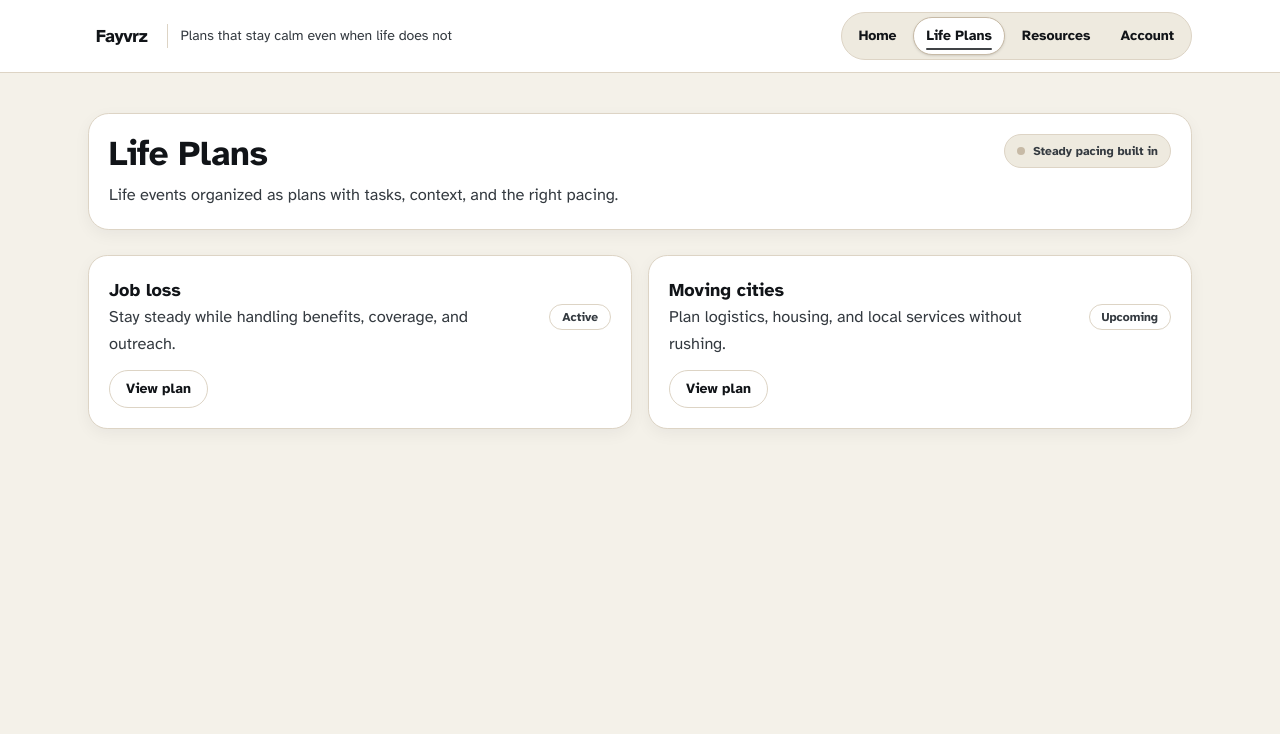
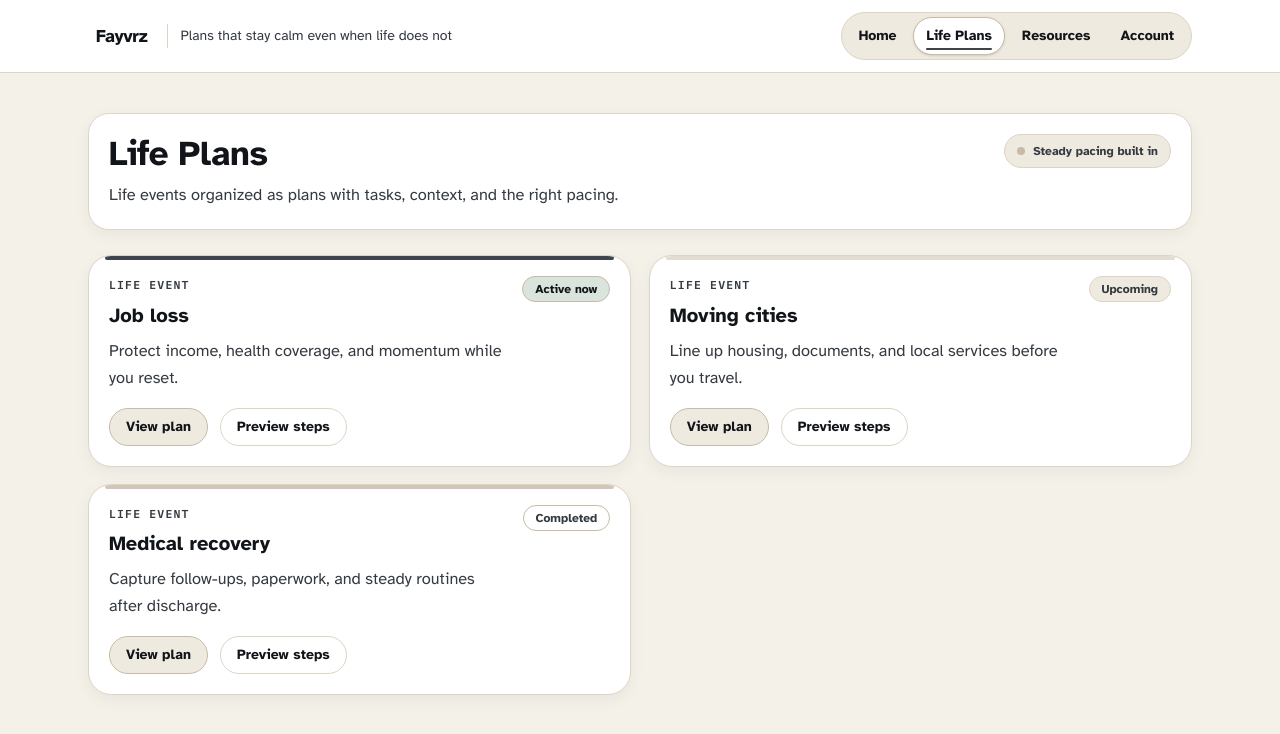
Before and after one commit to bigwest1/fayvrz_rep, a Next.js app: page /life-plans in a window 1280 px wide. Shown: the top 734 px of the page. Built offline with nearby package versions, Linux system fonts and the light colour scheme.

Commit message:
feat: add life event and task card components

```diff
--- a/src/app/(app)/life-plans/page.tsx
+++ b/src/app/(app)/life-plans/page.tsx
@@ -1,17 +1,30 @@
-import Link from "next/link";
 import { AppShell } from "@/components/layout/AppShell";
+import { LifeEventCard, type LifeEventStatus } from "@/components/life-events/LifeEventCard";
 
-const placeholderPlans = [
+type Plan = {
+  title: string;
+  status: LifeEventStatus;
+  context: string;
+  href: string;
+};
+
+const plans: Plan[] = [
   {
     title: "Job loss",
-    status: "Active",
-    summary: "Stay steady while handling benefits, coverage, and outreach.",
+    status: "active",
+    context: "Protect income, health coverage, and momentum while you reset.",
     href: "/life-plans/example",
   },
   {
     title: "Moving cities",
-    status: "Upcoming",
-    summary: "Plan logistics, housing, and local services without rushing.",
+    status: "upcoming",
+    context: "Line up housing, documents, and local services before you travel.",
+    href: "/life-plans",
+  },
+  {
+    title: "Medical recovery",
+    status: "completed",
+    context: "Capture follow-ups, paperwork, and steady routines after discharge.",
     href: "/life-plans",
   },
 ];
@@ -23,30 +36,16 @@ export default function LifePlansPage() {
       title="Life Plans"
       description="Life events organized as plans with tasks, context, and the right pacing."
     >
-      <section className="grid gap-4 md:grid-cols-2">
-        {placeholderPlans.map((plan) => (
-          <article
+      <section className="grid gap-[var(--space-md)] md:grid-cols-2">
+        {plans.map((plan) => (
+          <LifeEventCard
             key={plan.title}
-            className="card space-y-3 p-5 transition-colors hover:border-[color:var(--color-border-strong)]"
-          >
-            <div className="flex items-center justify-between gap-3">
-              <div>
-                <h2 className="text-lg font-semibold text-[color:var(--color-text)]">
-                  {plan.title}
-                </h2>
-                <p className="type-body">{plan.summary}</p>
-              </div>
-              <span className="rounded-full border border-[color:var(--color-border)] px-3 py-1 text-xs font-semibold text-[color:var(--color-text-muted)]">
-                {plan.status}
-              </span>
-            </div>
-            <Link
-              href={plan.href}
-              className="inline-flex items-center justify-center rounded-full border border-[color:var(--color-border)] px-4 py-2 text-sm font-semibold text-[color:var(--color-text)] transition-colors hover:border-[color:var(--color-border-strong)] hover:bg-[color:var(--color-surface-muted)]"
-            >
-              View plan
-            </Link>
-          </article>
+            title={plan.title}
+            status={plan.status}
+            context={plan.context}
+            primaryAction={{ label: "View plan", href: plan.href }}
+            secondaryAction={{ label: "Preview steps", href: plan.href }}
+          />
         ))}
       </section>
     </AppShell>
--- /dev/null
+++ b/src/components/life-events/LifeEventCard.tsx
@@ -0,0 +1,90 @@
+import Link from "next/link";
+
+export type LifeEventStatus = "upcoming" | "active" | "completed";
+
+type CardAction = {
+  label: string;
+  href: string;
+};
+
+type LifeEventCardProps = {
+  title: string;
+  context: string;
+  status: LifeEventStatus;
+  primaryAction: CardAction;
+  secondaryAction?: CardAction;
+};
+
+const statusLabel: Record<LifeEventStatus, string> = {
+  upcoming: "Upcoming",
+  active: "Active now",
+  completed: "Completed",
+};
+
+const statusAccent: Record<LifeEventStatus, string> = {
+  upcoming: "bg-[color:var(--color-border)]",
+  active: "bg-[color:var(--color-accent-contrast)]",
+  completed: "bg-[color:var(--color-border-strong)]",
+};
+
+const statusTone: Record<LifeEventStatus, string> = {
+  upcoming:
+    "border-[color:var(--color-border)] bg-[color:var(--color-surface-muted)] text-[color:var(--color-text-muted)]",
+  active:
+    "border-[color:var(--color-border-strong)] bg-[color:var(--color-accent-calm)] text-[color:var(--color-text)]",
+  completed:
+    "border-[color:var(--color-border-strong)] bg-[color:var(--color-surface)] text-[color:var(--color-text-muted)]",
+};
+
+export function LifeEventCard({
+  title,
+  context,
+  status,
+  primaryAction,
+  secondaryAction,
+}: LifeEventCardProps) {
+  return (
+    <article
+      data-status={status}
+      data-animate="life-event"
+      className="group relative isolate overflow-hidden rounded-[var(--radius-xl)] border border-[color:var(--color-border)] bg-[color:var(--color-surface)] p-5 shadow-[var(--shadow-subtle)] transition-colors duration-[var(--motion-base)] ease-[var(--motion-ease-subtle)]"
+    >
+      <div
+        className={`absolute inset-x-4 top-0 h-1 rounded-full ${statusAccent[status]} opacity-80`}
+        aria-hidden
+      />
+      <div className="flex items-start justify-between gap-4">
+        <div className="space-y-2">
+          <p className="type-meta text-[color:var(--color-text-muted)]">Life event</p>
+          <h2 className="text-xl font-semibold text-[color:var(--color-text)]">{title}</h2>
+          <p className="type-body text-[color:var(--color-text-muted)]">{context}</p>
+        </div>
+        <span
+          className={[
+            "shrink-0 rounded-full border px-3 py-1 text-xs font-semibold",
+            statusTone[status],
+          ].join(" ")}
+        >
+          {statusLabel[status]}
+        </span>
+      </div>
+
+      <div className="mt-4 flex flex-wrap gap-3">
+        <Link
+          href={primaryAction.href}
+          className="inline-flex items-center justify-center rounded-full border border-[color:var(--color-border-strong)] bg-[color:var(--color-surface-muted)] px-4 py-2 text-sm font-semibold text-[color:var(--color-text)] transition-colors duration-[var(--motion-base)] ease-[var(--motion-ease-subtle)] hover:border-[color:var(--color-border-strong)] hover:bg-[color:var(--color-accent-calm)]"
+        >
+          {primaryAction.label}
+        </Link>
+        {secondaryAction ? (
+          <Link
+            href={secondaryAction.href}
+            className="inline-flex items-center justify-center rounded-full border border-[color:var(--color-border)] px-4 py-2 text-sm font-semibold text-[color:var(--color-text-muted)] transition-colors duration-[var(--motion-base)] ease-[var(--motion-ease-subtle)] hover:border-[color:var(--color-border-strong)] hover:bg-[color:var(--color-surface-muted)]"
+          >
+            {secondaryAction.label}
+          </Link>
+        ) : null}
+      </div>
+    </article>
+  );
+}
--- /dev/null
+++ b/src/components/life-events/TaskCard.tsx
@@ -0,0 +1,78 @@
+type TaskStatus = "upcoming" | "active" | "completed";
+
+type TaskCardProps = {
+  title: string;
+  reason: string;
+  status: TaskStatus;
+  actionLabel?: string;
+  defaultOpen?: boolean;
+};
+
+const statusLabel: Record<TaskStatus, string> = {
+  upcoming: "Queued",
+  active: "In progress",
+  completed: "Done",
+};
+
+const statusTone: Record<TaskStatus, string> = {
+  upcoming:
+    "border-[color:var(--color-border)] bg-[color:var(--color-surface-muted)] text-[color:var(--color-text-muted)]",
+  active:
+    "border-[color:var(--color-border-strong)] bg-[color:var(--color-accent-calm)] text-[color:var(--color-text)]",
+  completed:
+    "border-[color:var(--color-border-strong)] bg-[color:var(--color-surface)] text-[color:var(--color-text-muted)]",
+};
+
+export function TaskCard({
+  title,
+  reason,
+  status,
+  actionLabel = "Action placeholder",
+  defaultOpen = false,
+}: TaskCardProps) {
+  return (
+    <details
+      data-status={status}
+      data-animate="task"
+      className="group relative overflow-hidden rounded-[var(--radius-lg)] border border-[color:var(--color-border)] bg-[color:var(--color-surface)] p-4 shadow-[var(--shadow-subtle)] transition-colors duration-[var(--motion-base)] ease-[var(--motion-ease-subtle)] [&>summary]:list-none [&>summary::-webkit-details-marker]:hidden"
+      open={defaultOpen}
+    >
+      <summary className="flex cursor-pointer items-start justify-between gap-3">
+        <div className="space-y-1">
+          <p className="text-xs font-semibold uppercase tracking-[0.08em] text-[color:var(--color-text-muted)]">
+            Task
+          </p>
+          <h3 className="text-base font-semibold text-[color:var(--color-text)]">{title}</h3>
+        </div>
+        <div className="flex items-center gap-2">
+          <span
+            className={[
+              "rounded-full border px-3 py-1 text-xs font-semibold",
+              statusTone[status],
+            ].join(" ")}
+          >
+            {statusLabel[status]}
+          </span>
+          <span className="rounded-full border border-[color:var(--color-border)] px-2 py-1 text-xs font-semibold text-[color:var(--color-text-muted)] transition-transform duration-[var(--motion-fast)] ease-[var(--motion-ease-standard)] group-open:rotate-45">
+            +
+          </span>
+        </div>
+      </summary>
+
+      <div className="mt-3 space-y-3">
+        <p className="type-body text-[color:var(--color-text-muted)]">{reason}</p>
+        <div className="flex flex-wrap items-center gap-3">
+          <button
+            type="button"
+            className="inline-flex items-center justify-center rounded-full border border-[color:var(--color-border-strong)] px-4 py-2 text-sm font-semibold text-[color:var(--color-text)] transition-colors duration-[var(--motion-base)] ease-[var(--motion-ease-subtle)] hover:bg-[color:var(--color-accent-calm)]"
+          >
+            {actionLabel}
+          </button>
+          <span className="text-xs text-[color:var(--color-text-muted)]">
+            Why this matters stays visible first.
+          </span>
+        </div>
+      </div>
+    </details>
+  );
+}
```
